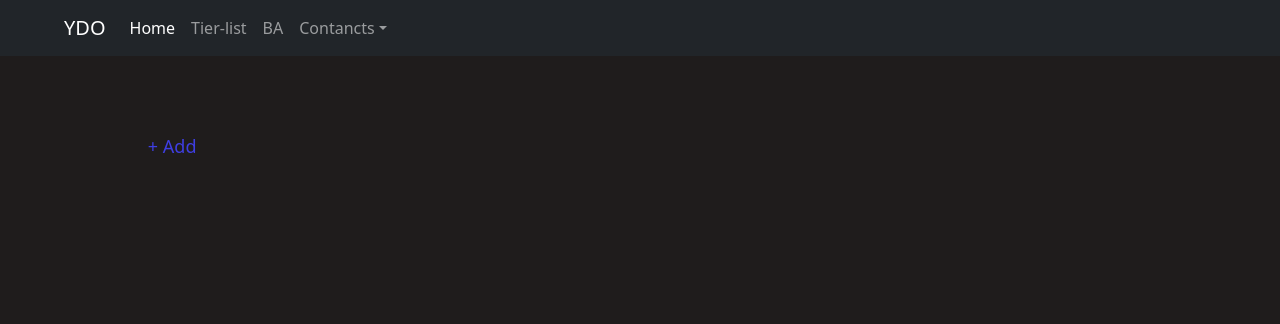
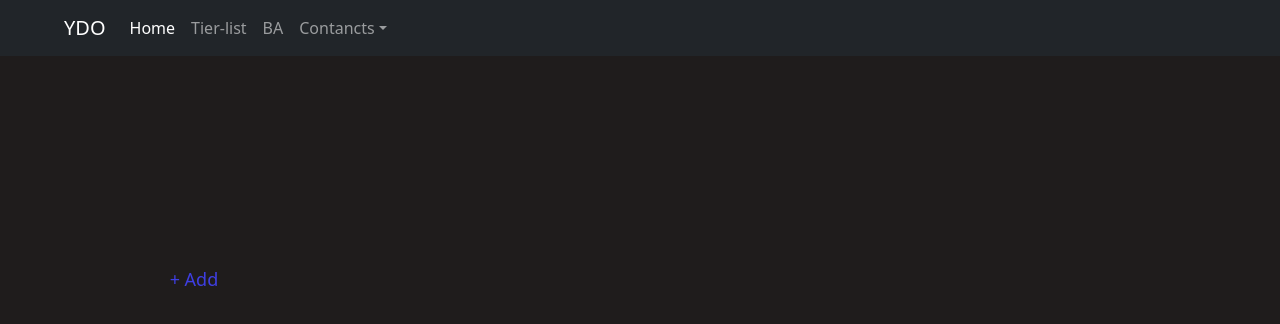
Before and after one commit to Albus-489/my-digital-oasis, a React (Create React App) app: page /bookanalysis in a window 1280 px wide. Shown: the top 324 px of the page. Built offline with nearby package versions, Linux system fonts and the light colour scheme.

Commit message:
New book adding stylisation

```diff
--- a/src/components/book-analysis/styles/books-row.css
+++ b/src/components/book-analysis/styles/books-row.css
@@ -9,14 +9,15 @@
     margin-right: 5%;
 }
 
+
 #book-image{
     width: 200px;
     height: 300px;
 }
 
 .addNewBAbox{
-    padding: 5%;
-
+    width: 201.6px;
+    height: 403.2px;
     display: flex;
     justify-content: center;
     align-items: center;
```
